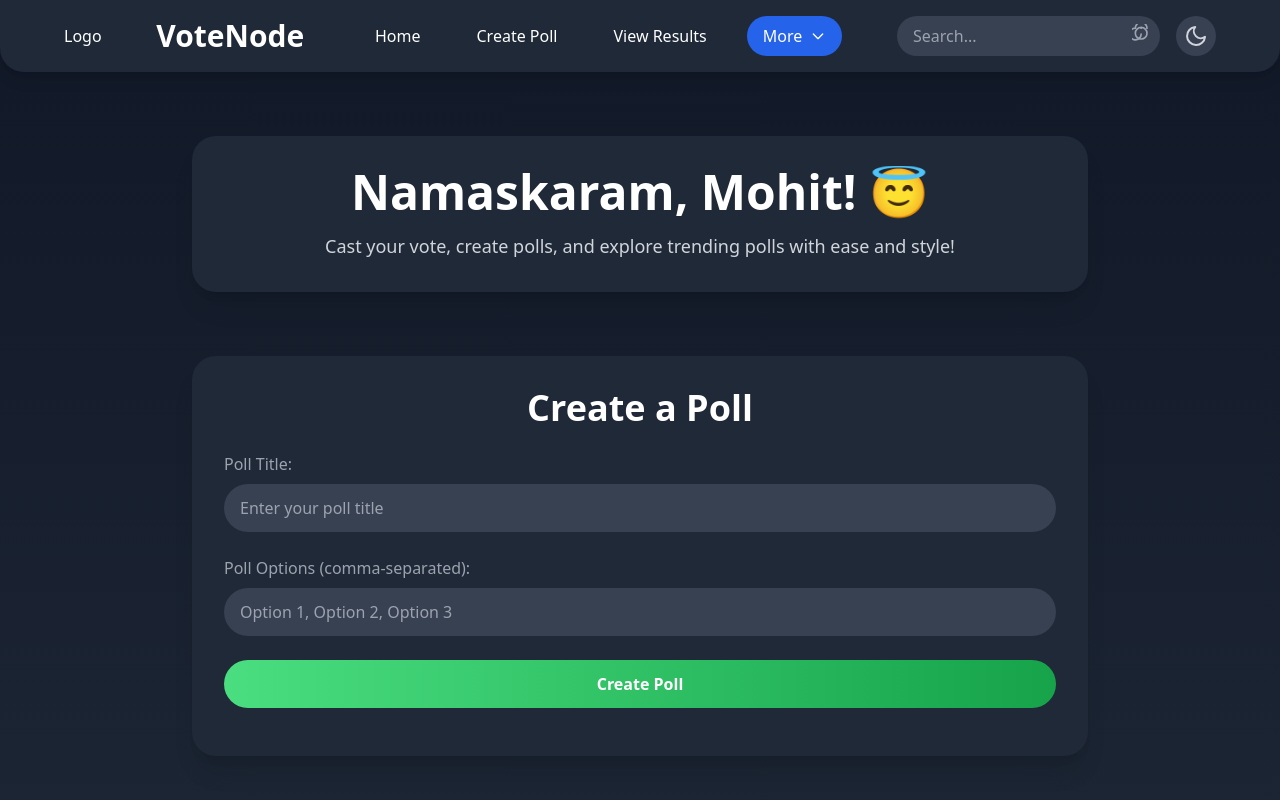
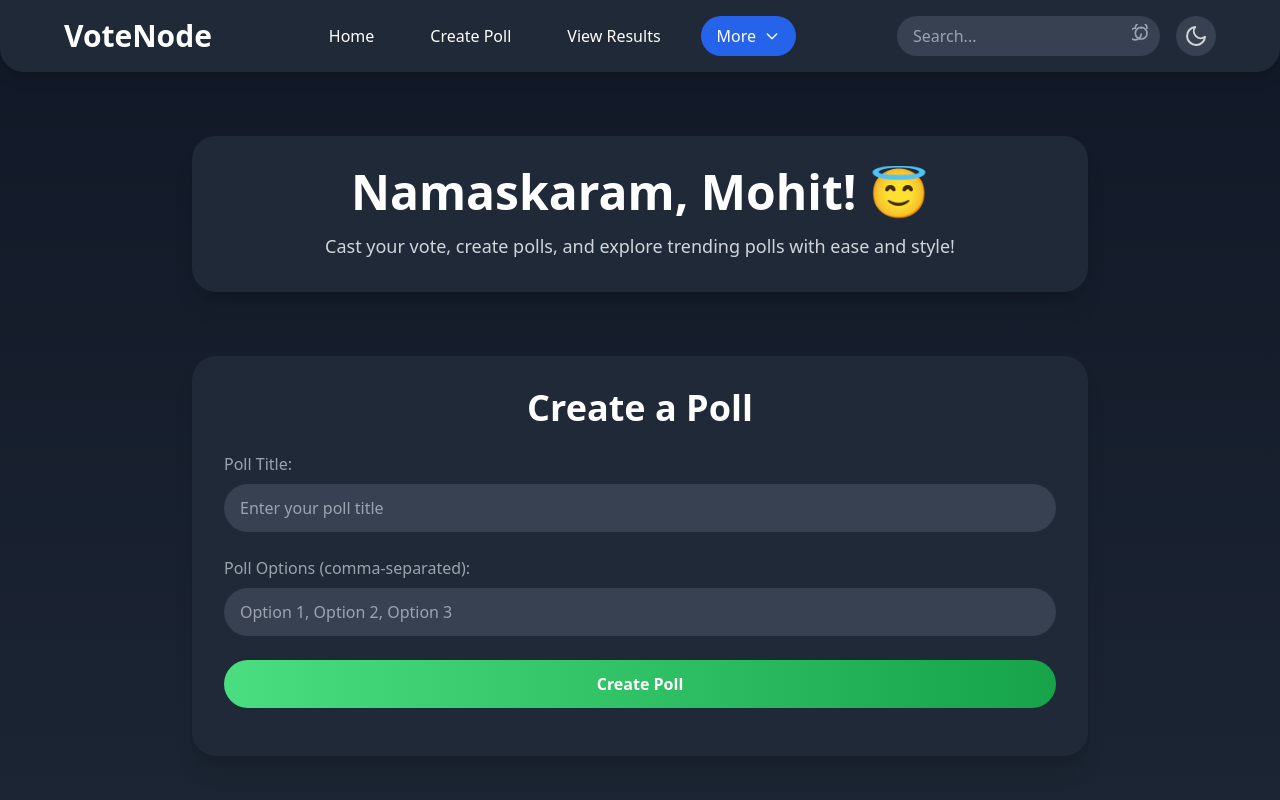
Before and after one commit to Eprisinitiya/VoteNode, a plain HTML site: page index.html in a window 1280 px wide. Shown: the top 800 px of the page. Drawn offline with nearby package versions, Linux system fonts and the light colour scheme.

Commit message:
Update index.html

```diff
--- a/index.html
+++ b/index.html
@@ -17,7 +17,6 @@
 
     <header class="bg-gray-800 text-white py-4 px-6 rounded-b-3xl shadow-lg">
         <div class="max-w-6xl mx-auto flex justify-between items-center">
-            Logo
             <h1 class="text-3xl font-extrabold">VoteNode</h1>
 
             <!-- Navigation Links -->
```
